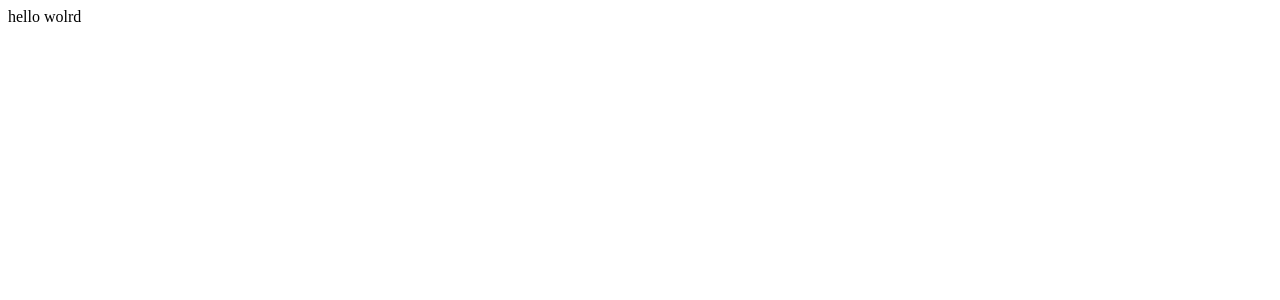
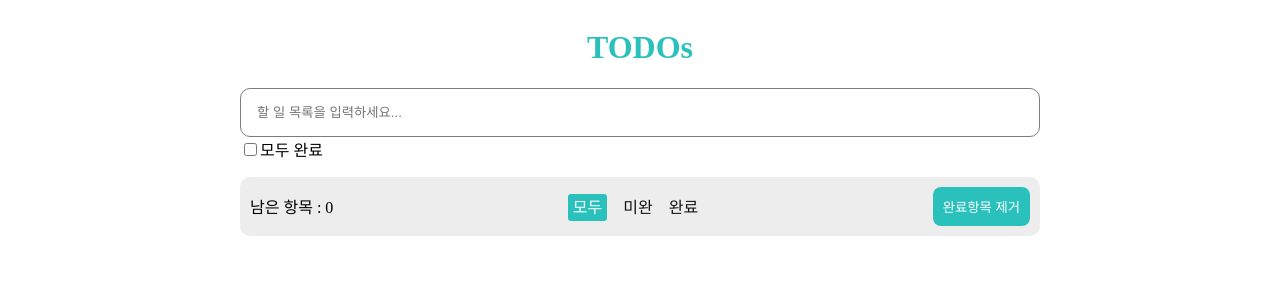
Before and after one commit to KangyeolLee/react-redux-toolkit-todo-tutorial, a React (Create React App) app: page / in a window 1280 px wide. Shown: the top 300 px of the page. Built offline with nearby package versions, Linux system fonts and the light colour scheme.

Commit message:
App 컴포넌트 레이아웃 구성 및 스타일링 작성

```diff
--- a/src/App.js
+++ b/src/App.js
@@ -1,5 +1,17 @@
+import "./App.scss";
+
+import Header from "./components/Header";
+import Main from "./components/Main";
+import Nav from "./components/Nav";
+
 function App() {
-  return <div className="App"> hello wolrd </div>;
+  return (
+    <div className="App">
+      <Header />
+      <Main />
+      <Nav />
+    </div>
+  );
 }
 
 export default App;
--- /dev/null
+++ b/src/App.scss
@@ -0,0 +1,67 @@
+$theme-color: #2ac1bc;
+$border-color: #7d7d7d;
+
+.App {
+  width: 800px;
+  margin: auto;
+  display: flex;
+  flex-direction: column;
+
+  header.header {
+    h1 {
+      color: $theme-color;
+      text-align: center;
+    }
+    .todo-input {
+      width: 100%;
+      padding: 1rem;
+      border-radius: 10px;
+      border: 1px solid $border-color;
+      outline: none;
+      box-sizing: border-box;
+    }
+  }
+
+  nav.nav {
+    display: flex;
+    justify-content: space-between;
+    align-items: center;
+    padding: 10px;
+    background-color: #ededed;
+    border-radius: 10px;
+
+    .filter-options {
+      display: flex;
+      list-style: none;
+      gap: 1rem;
+      margin: 0;
+      padding: 0;
+
+      li > a {
+        text-decoration: none;
+        color: #111;
+
+        &.selected {
+          background-color: $theme-color;
+          padding: 5px;
+          border-radius: 3px;
+          color: #fff;
+        }
+      }
+    }
+
+    button.clear-button {
+      border: none;
+      outline: none;
+      background-color: $theme-color;
+      color: #fff;
+      padding: 10px;
+      border-radius: 8px;
+      cursor: pointer;
+
+      &:hover {
+        opacity: 0.75;
+      }
+    }
+  }
+}
```
